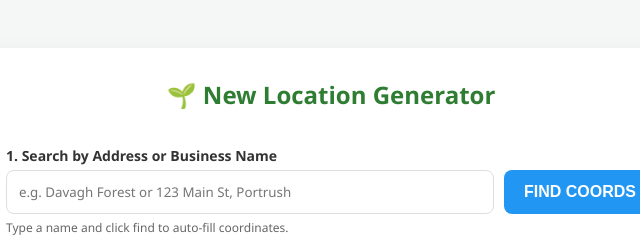
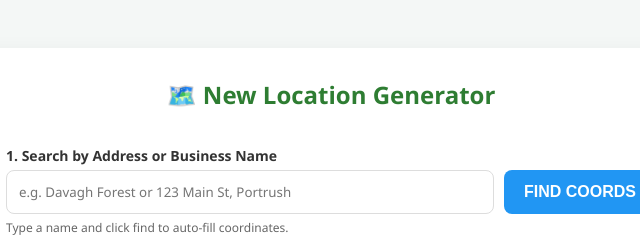
Before and after one commit to Nooney96/Map-one-file-final, a plain HTML site: page admin-form.html in a window 1280 px wide. Shown: the top 240 px of the page, 309-949 px from the left. Drawn offline with Linux system fonts and the light colour scheme.

Commit message:
Update admin-form.html

```diff
--- a/admin-form.html
+++ b/admin-form.html
@@ -27,7 +27,7 @@
 <body>
 
 <div class="container">
-    <h2>🌱 New Location Generator</h2>
+    <h2>🗺️ New Location Generator</h2>
 
     <div class="grid">
         <div class="full-width">
```
